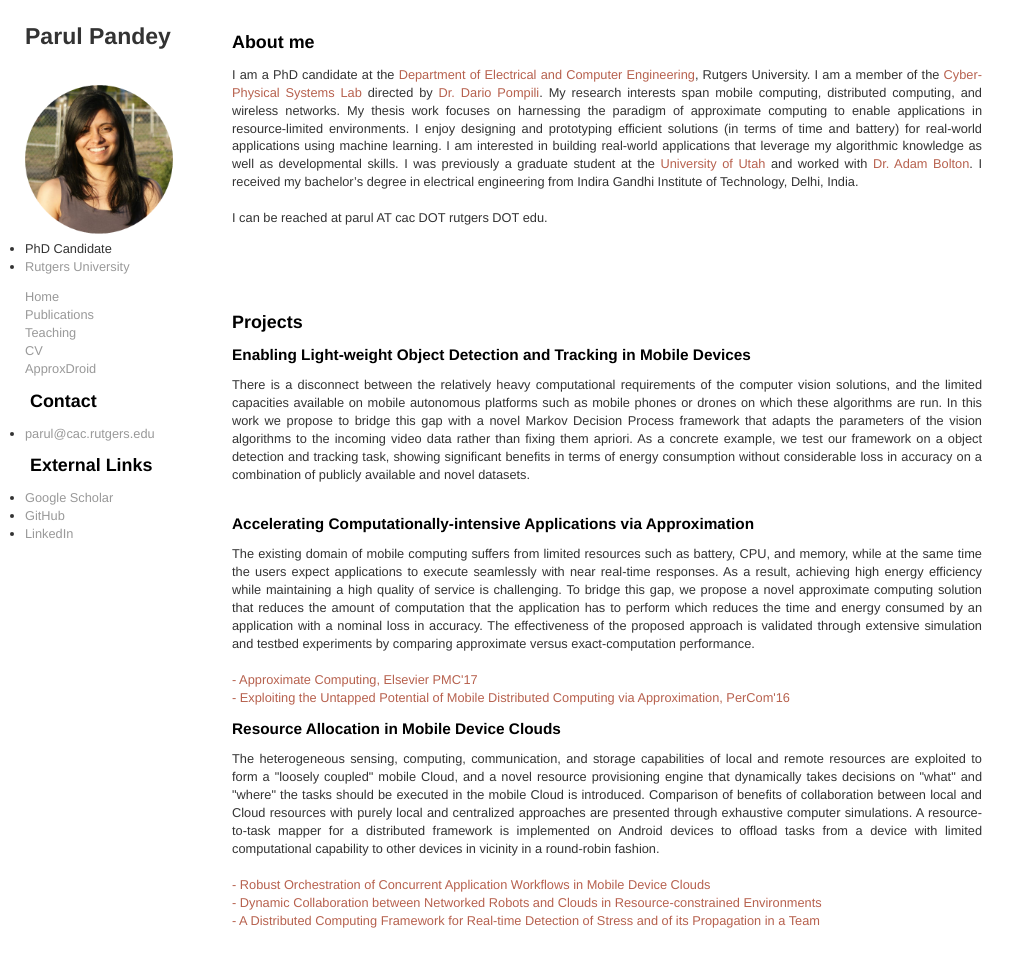
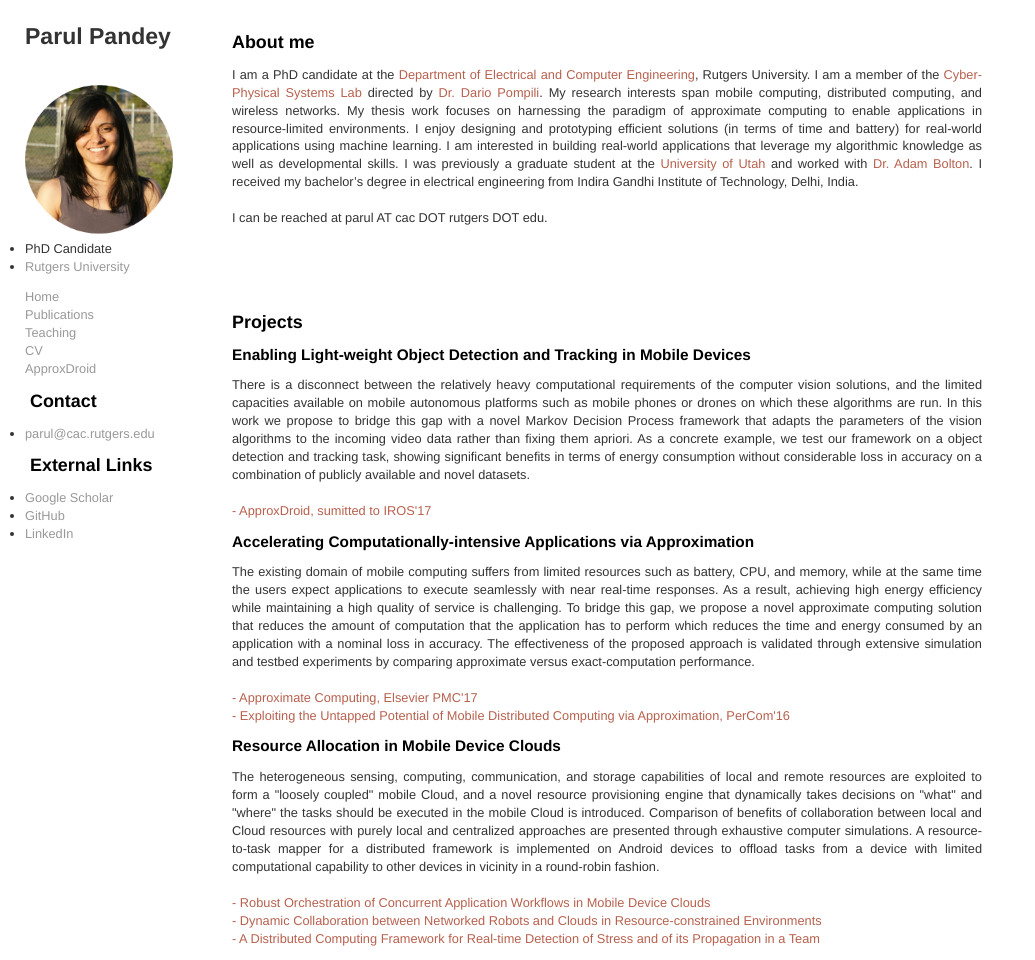
Before and after one commit to parul1985/Parul-Website, a Jekyll site: the page index.html, which Jekyll copies as it is, in a window 1280 px wide and 960 px high. Shown: the whole window, without its empty margins (0-1035 px from the left). Built offline with Jekyll 4.4.1, drawn with Linux system fonts in a browser that asks for light colours.

Commit message:
Update index.html

```diff
--- a/index.html
+++ b/index.html
@@ -69,6 +69,7 @@
 		and novel datasets.
 		<br />
 		<br />
+		<a href="ApproxDroid.html">- ApproxDroid, sumitted to IROS'17 </a><br />
 		</p>
 
 	    <h2>Accelerating Computationally-intensive Applications via Approximation</h2>
```
